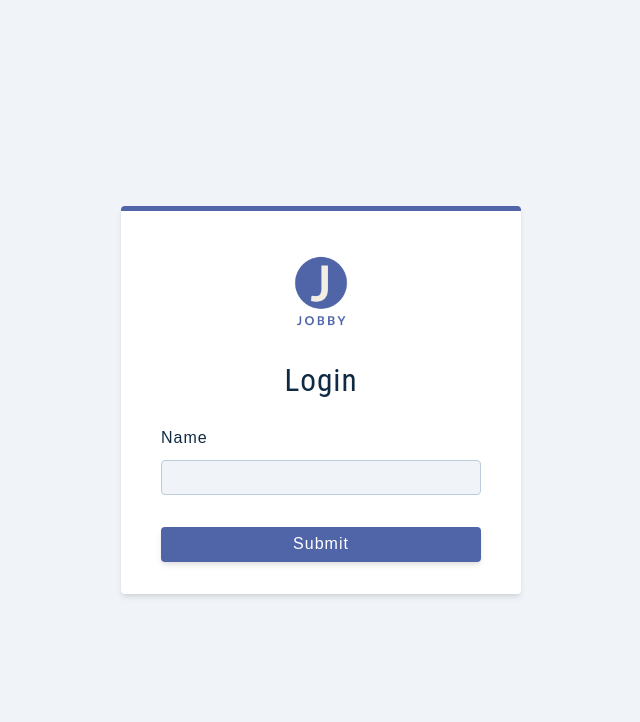
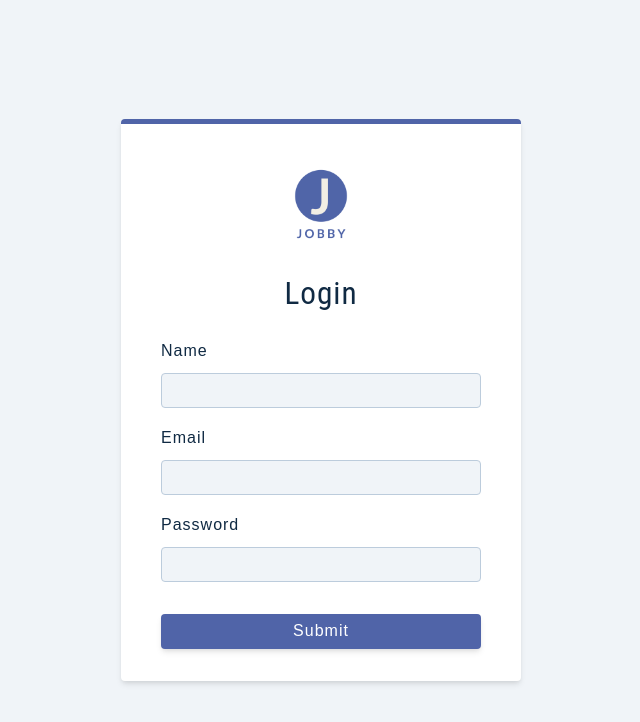
Before and after one commit to khablo1508/MERN_jobby, a React (Create React App) app in the folder client/: page /register in a window 1280 px wide. Shown: the top 722 px of the page, without its empty margins (319-959 px from the left). Built offline with nearby package versions, Linux system fonts and the light colour scheme.

Commit message:
create form row component for register form

```diff
--- /dev/null
+++ b/client/src/components/FormRow.js
@@ -0,0 +1,20 @@
+import React from 'react';
+
+function FormRow({ type, name, value, handleChange, labelText }) {
+  return (
+    <div className='form-row'>
+      <label htmlFor='name' className='form-label'>
+        {labelText || name}
+      </label>
+      <input
+        type={type}
+        value={value}
+        name={name}
+        onChange={handleChange}
+        className='form-input'
+      />
+    </div>
+  );
+}
+
+export default FormRow;
--- a/client/src/components/index.js
+++ b/client/src/components/index.js
@@ -1,3 +1,4 @@
 import Logo from './Logo';
+import FormRow from './FormRow';
 
-export { Logo };
+export { Logo, FormRow };
--- a/client/src/pages/Register.js
+++ b/client/src/pages/Register.js
@@ -1,5 +1,6 @@
 import { useState, useEffect } from 'react';
 import logo from '../assets/images/logo.png';
+import { FormRow } from '../components';
 import RegisterPageWrapper from '../assets/wrappers/RegisterPage';
 
 const initialState = {
@@ -27,18 +28,26 @@
         <img src={logo} alt='' className='logo' />
         <h3>Login</h3>
         {/* name input */}
-        <div className='form-row'>
-          <label htmlFor='name' className='form-label'>
-            name
-          </label>
-          <input
-            type='text'
-            value={values.name}
-            name='name'
-            onChange={handleChange}
-            className='form-input'
-          />
-        </div>
+        <FormRow
+          type='text'
+          name='name'
+          value={values.name}
+          handleChange={handleChange}
+        />
+        {/* email input */}
+        <FormRow
+          type='email'
+          name='email'
+          value={values.email}
+          handleChange={handleChange}
+        />
+        {/* password input */}
+        <FormRow
+          type='password'
+          name='password'
+          value={values.password}
+          handleChange={handleChange}
+        />
         <button type='submit' className='btn btn-block'>
           Submit
         </button>
```
